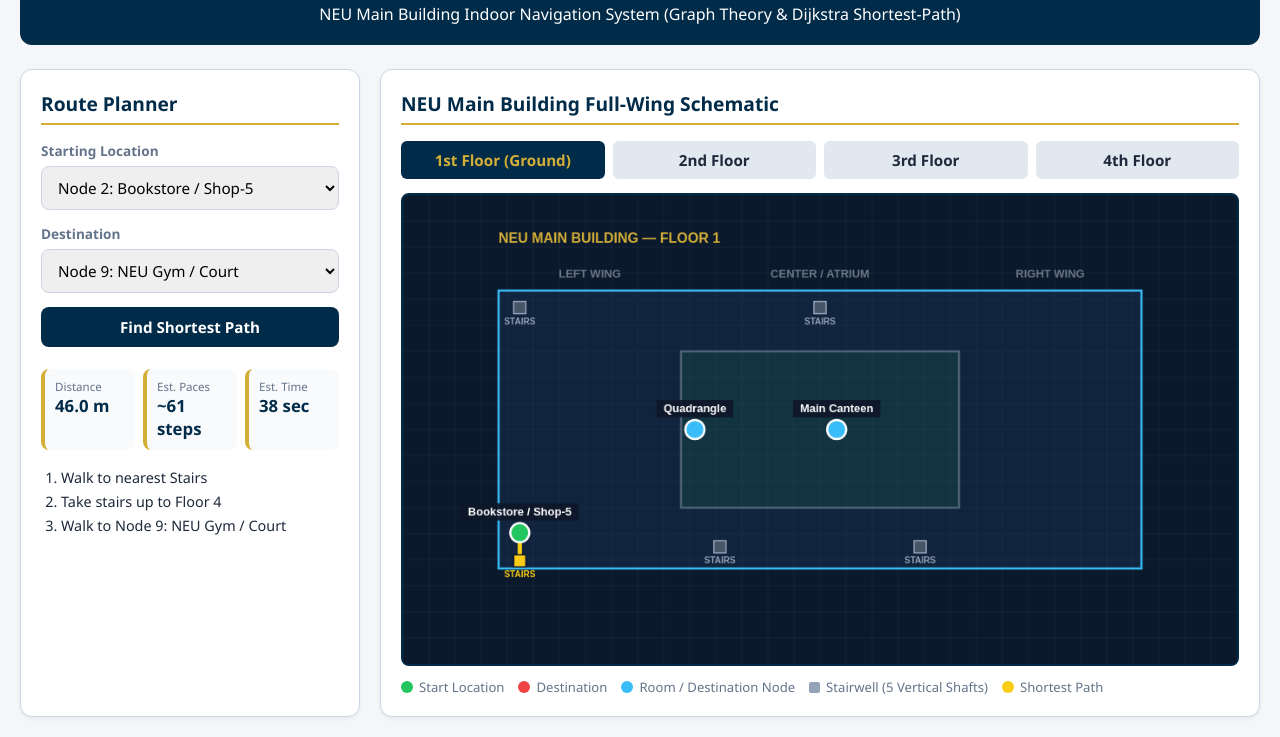
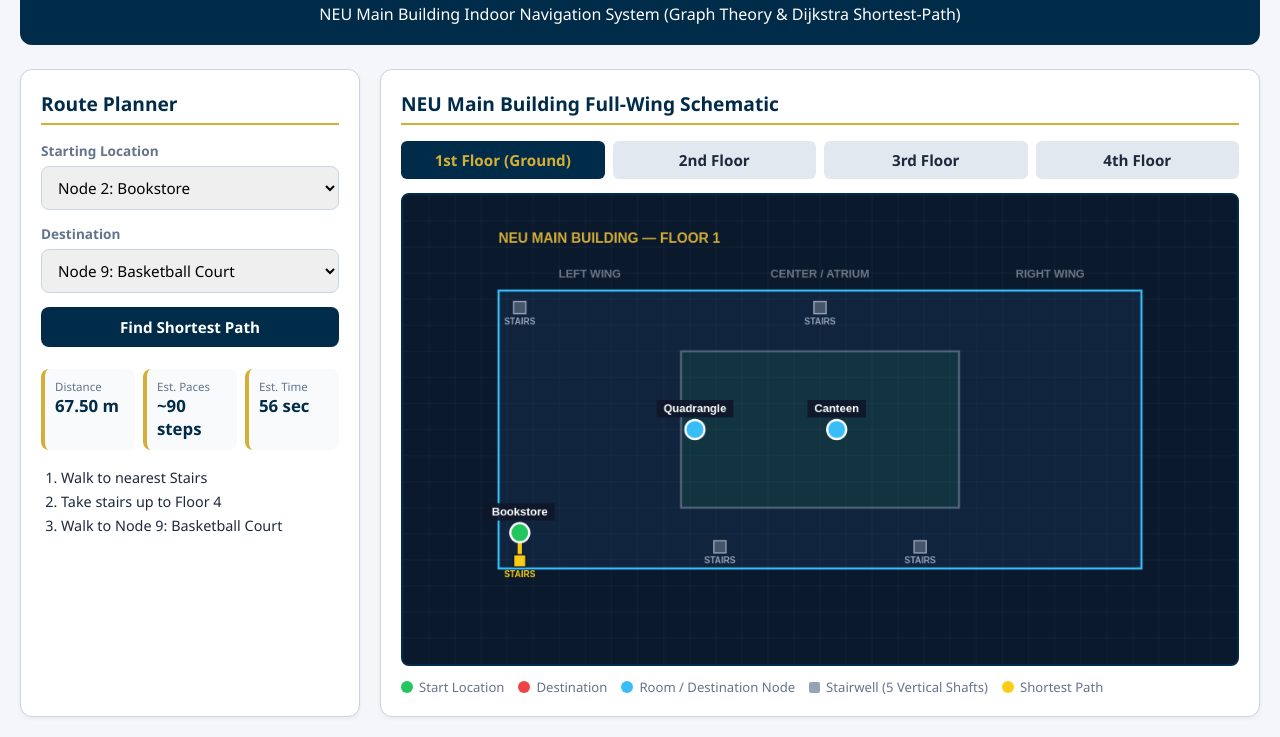
Before and after one commit to Luckzeyyy/pathfindr-neu, a plain HTML site: page index.html in a window 1280 px wide. Shown: the part 86-823 px from the top of the page. Drawn offline with Linux system fonts and the light colour scheme.

Commit message:
Update index.html

```diff
--- a/index.html
+++ b/index.html
@@ -91,18 +91,18 @@
   </div>
 
   <script>
-    // 10 Primary Destination Rooms (ids 0..9)
+    // 10 Primary Destination Nodes (0..9) matching Google Sheets MMW Research dataset
     const nodes = [
       { id: 0, name: "Node 0: Quadrangle", floor: 1, x: 0.35, y: 0.50, isStair: false },
-      { id: 1, name: "Node 1: Main Canteen", floor: 1, x: 0.52, y: 0.50, isStair: false },
-      { id: 2, name: "Node 2: Bookstore / Shop-5", floor: 1, x: 0.14, y: 0.72, isStair: false },
-      { id: 3, name: "Node 3: Cashier / Finance", floor: 2, x: 0.3333, y: 0.6667, isStair: false },
-      { id: 4, name: "Node 4: University Clinic (M235)", floor: 2, x: 0.50, y: 0.50, isStair: false },
-      { id: 5, name: "Node 5: Multi-Purpose Hall", floor: 2, x: 0.1146, y: 0.6667, isStair: false },
-      { id: 6, name: "Node 6: CAS Dean's Office (326)", floor: 3, x: 0.76, y: 0.72, isStair: false },
-      { id: 7, name: "Node 7: Main Stairs (Center Lobby)", floor: 3, x: 0.50, y: 0.72, isStair: false },
-      { id: 8, name: "Node 8: Student Discipline (M430)", floor: 4, x: 0.76, y: 0.72, isStair: false },
-      { id: 9, name: "Node 9: NEU Gym / Court", floor: 4, x: 0.22, y: 0.50, isStair: false }
+      { id: 1, name: "Node 1: Canteen", floor: 1, x: 0.52, y: 0.50, isStair: false },
+      { id: 2, name: "Node 2: Bookstore", floor: 1, x: 0.14, y: 0.72, isStair: false },
+      { id: 3, name: "Node 3: Cashier", floor: 2, x: 0.3333, y: 0.6667, isStair: false },
+      { id: 4, name: "Node 4: Clinic", floor: 2, x: 0.50, y: 0.50, isStair: false },
+      { id: 5, name: "Node 5: Multi-Purpose Hall (MPH)", floor: 2, x: 0.1146, y: 0.6667, isStair: false },
+      { id: 6, name: "Node 6: College of Arts & Sciences (CAS)", floor: 3, x: 0.675, y: 0.75, isStair: false },
+      { id: 7, name: "Node 7: NEU Hall", floor: 4, x: 0.78, y: 0.50, isStair: false },
+      { id: 8, name: "Node 8: Office of Student Discipline", floor: 4, x: 0.76, y: 0.72, isStair: false },
+      { id: 9, name: "Node 9: Basketball Court", floor: 4, x: 0.22, y: 0.50, isStair: false }
     ];
 
     // 5 Vertical Stairwells across all 4 floors:
@@ -115,7 +115,7 @@
       { code: "CBR", label: "Center-Bottom Right Stairs", x: 0.62, y: 0.75 }
     ];
 
-    const stairNodeMap = {}; // e.g., stairNodeMap["LB_1"] -> node id
+    const stairNodeMap = {};
     [1, 2, 3, 4].forEach(f => {
       stairShafts.forEach(s => {
         const id = nodes.length;
@@ -123,7 +123,6 @@
         nodes.push({
           id,
           name: `${s.label} (Floor ${f})`,
-          shortLabel: "STAIRS",
           floor: f,
           x: s.x,
           y: s.y,
@@ -134,57 +133,58 @@
 
     const S = (code, f) => stairNodeMap[`${code}_${f}`];
 
-    // Graph edges: vertical stair connections (10m per floor) + horizontal room-to-stair & room-to-room corridors
+    // Graph edges calibrated to Google Sheets distances + 5 vertical stair shafts
     const edges = [
-      // Vertical stair shafts across Floors 1 -> 2 -> 3 -> 4
+      // Vertical stair shafts across Floors 1 -> 2 -> 3 -> 4 (16.5m per floor)
       ...stairShafts.flatMap(s => [
-        [S(s.code, 1), S(s.code, 2), 10.0],
-        [S(s.code, 2), S(s.code, 3), 10.0],
-        [S(s.code, 3), S(s.code, 4), 10.0]
+        [S(s.code, 1), S(s.code, 2), 16.5],
+        [S(s.code, 2), S(s.code, 3), 16.5],
+        [S(s.code, 3), S(s.code, 4), 16.5]
       ]),
 
       // Floor 1 horizontal connections
-      [2, S("LB", 1), 4.0],     // Bookstore right next to Left-Bottom Stairs
-      [2, S("LT", 1), 22.0],
-      [2, 0, 18.0],              // Bookstore <-> Quadrangle
-      [0, S("CBL", 1), 11.0],
-      [0, S("CT", 1), 14.0],
-      [0, 1, 16.0],              // Quadrangle <-> Canteen
-      [1, S("CBR", 1), 13.0],
-      [1, S("CT", 1), 13.0],
-      [S("LB", 1), S("CBL", 1), 19.0],
+      [0, 1, 30.0],              // Quadrangle <-> Canteen
+      [0, 2, 22.5],              // Quadrangle <-> Bookstore
+      [2, S("LB", 1), 6.0],      // Bookstore <-> Left-Bottom Stairs
+      [2, S("LT", 1), 24.0],
+      [0, S("CBL", 1), 10.0],    // Quadrangle <-> Center-Bottom Left Stairs
+      [0, S("CT", 1), 15.0],
+      [1, S("CBR", 1), 14.0],
+      [1, S("CT", 1), 14.0],
+      [S("LB", 1), S("CBL", 1), 20.0],
       [S("CBL", 1), S("CBR", 1), 18.0],
-      [S("LT", 1), S("CT", 1), 26.0],
+      [S("LT", 1), S("CT", 1), 28.0],
 
       // Floor 2 horizontal connections
-      [5, S("LB", 2), 6.0],      // Multi-Purpose Hall <-> Left-Bottom Stairs
-      [5, S("LT", 2), 18.0],
-      [5, 3, 17.0],              // MPH <-> Cashier
-      [3, S("CBL", 2), 6.0],     // Cashier right next to Center-Bottom Left Stairs
-      [3, 4, 16.0],              // Cashier <-> Clinic
-      [4, S("CT", 2), 12.0],
-      [4, S("CBR", 2), 14.0],
-      [S("LB", 2), S("CBL", 2), 19.0],
+      [5, S("LB", 2), 6.65],     // MPH <-> Left-Bottom Stairs
+      [5, S("LT", 2), 20.0],
+      [3, S("CBL", 2), 10.15],   // Cashier <-> Center-Bottom Left Stairs
+      [3, 4, 26.25],             // Cashier <-> Clinic
+      [3, 5, 54.75],             // Cashier <-> MPH
+      [4, S("CT", 2), 14.0],
+      [4, S("CBR", 2), 16.0],
+      [S("LB", 2), S("CBL", 2), 20.0],
       [S("CBL", 2), S("CBR", 2), 18.0],
-      [S("LT", 2), S("CT", 2), 26.0],
+      [S("LT", 2), S("CT", 2), 28.0],
 
-      // Floor 3 horizontal connections
-      [7, S("CBL", 3), 8.0],     // Main Stairs Lobby <-> Center-Bottom Left Stairs
-      [7, S("CBR", 3), 8.0],     // Main Stairs Lobby <-> Center-Bottom Right Stairs
-      [6, S("CBR", 3), 11.0],    // CAS Dean's Office (326) <-> Center-Bottom Right Stairs
-      [6, 7, 19.0],
-      [S("LB", 3), S("CBL", 3), 19.0],
+      // Floor 3 horizontal connections (CAS directly beside Center-Bottom Right Stairs)
+      [6, S("CBR", 3), 5.0],     // CAS <-> Center-Bottom Right Stairs (adjacent)
+      [6, S("CBL", 3), 23.0],
+      [S("LB", 3), S("CBL", 3), 20.0],
+      [S("CBL", 3), S("CBR", 3), 18.0],
       [S("LT", 3), S("LB", 3), 24.0],
-      [S("LT", 3), S("CT", 3), 26.0],
+      [S("LT", 3), S("CT", 3), 28.0],
 
       // Floor 4 horizontal connections
-      [9, S("LB", 4), 12.0],     // NEU Gym / Basketball Court <-> Left-Bottom Stairs
-      [9, S("LT", 4), 12.0],     // NEU Gym / Basketball Court <-> Left-Top Stairs
-      [8, S("CBR", 4), 11.0],    // Student Discipline (M430) <-> Center-Bottom Right Stairs
-      [8, 9, 36.0],
-      [S("LB", 4), S("CBL", 4), 19.0],
+      [8, S("CBR", 4), 26.9],    // OSD <-> Center-Bottom Right Stairs
+      [8, 7, 45.0],              // OSD <-> NEU Hall (parallel on Right Wing)
+      [7, S("CBR", 4), 22.0],    // NEU Hall <-> Center-Bottom Right Stairs
+      [7, S("CT", 4), 24.0],
+      [9, S("LB", 4), 12.0],     // Basketball Court <-> Left-Bottom Stairs
+      [9, S("LT", 4), 12.0],     // Basketball Court <-> Left-Top Stairs
+      [S("LB", 4), S("CBL", 4), 20.0],
       [S("CBL", 4), S("CBR", 4), 18.0],
-      [S("LT", 4), S("CT", 4), 26.0]
+      [S("LT", 4), S("CT", 4), 28.0]
     ];
 
     let currentFloor = 1;
@@ -192,12 +192,11 @@
 
     const startSel = document.getElementById('startNode');
     const endSel = document.getElementById('endNode');
-    // Only populate the 10 primary rooms in dropdowns
     nodes.filter(n => !n.isStair).forEach(n => {
       startSel.add(new Option(n.name, n.id));
       endSel.add(new Option(n.name, n.id));
     });
-    startSel.value = 2; // Default demo: Bookstore -> NEU Gym (uses Left-Bottom Stairs!)
+    startSel.value = 2;
     endSel.value = 9;
 
     function setFloor(f) {
@@ -238,11 +237,10 @@
         ? `${Math.floor(totalSeconds / 60)}m ${totalSeconds % 60}s`
         : `${totalSeconds} sec`;
 
-      document.getElementById('distOut').textContent = `${totalMeters.toFixed(1)} m`;
+      document.getElementById('distOut').textContent = `${totalMeters.toFixed(2)} m`;
       document.getElementById('paceOut').textContent = `~${estPaces} steps`;
       document.getElementById('timeOut').textContent = timeStr;
 
-      // Compress consecutive stair floors into clean step-by-step instructions
       const stepList = document.getElementById('stepList');
       stepList.innerHTML = '';
       if (activePath.length <= 1) {
@@ -254,7 +252,6 @@
           const next = nodes[activePath[i + 1]];
 
           if (curr.isStair && next.isStair && curr.floor !== next.floor) {
-            // Group multi-floor stair climb into one clean step
             let j = i + 1;
             while (j + 1 < activePath.length && nodes[activePath[j + 1]].isStair && nodes[activePath[j + 1]].floor !== nodes[activePath[j]].floor) {
               j++;
@@ -338,7 +335,7 @@
         ctx.stroke();
       }
 
-      // Draw all 5 stairwells on current floor (small square icons)
+      // Draw all 5 stairwells on current floor
       const activeSet = new Set(activePath);
       nodes.filter(n => n.floor === currentFloor && n.isStair).forEach(s => {
         const px = s.x * W;
```
